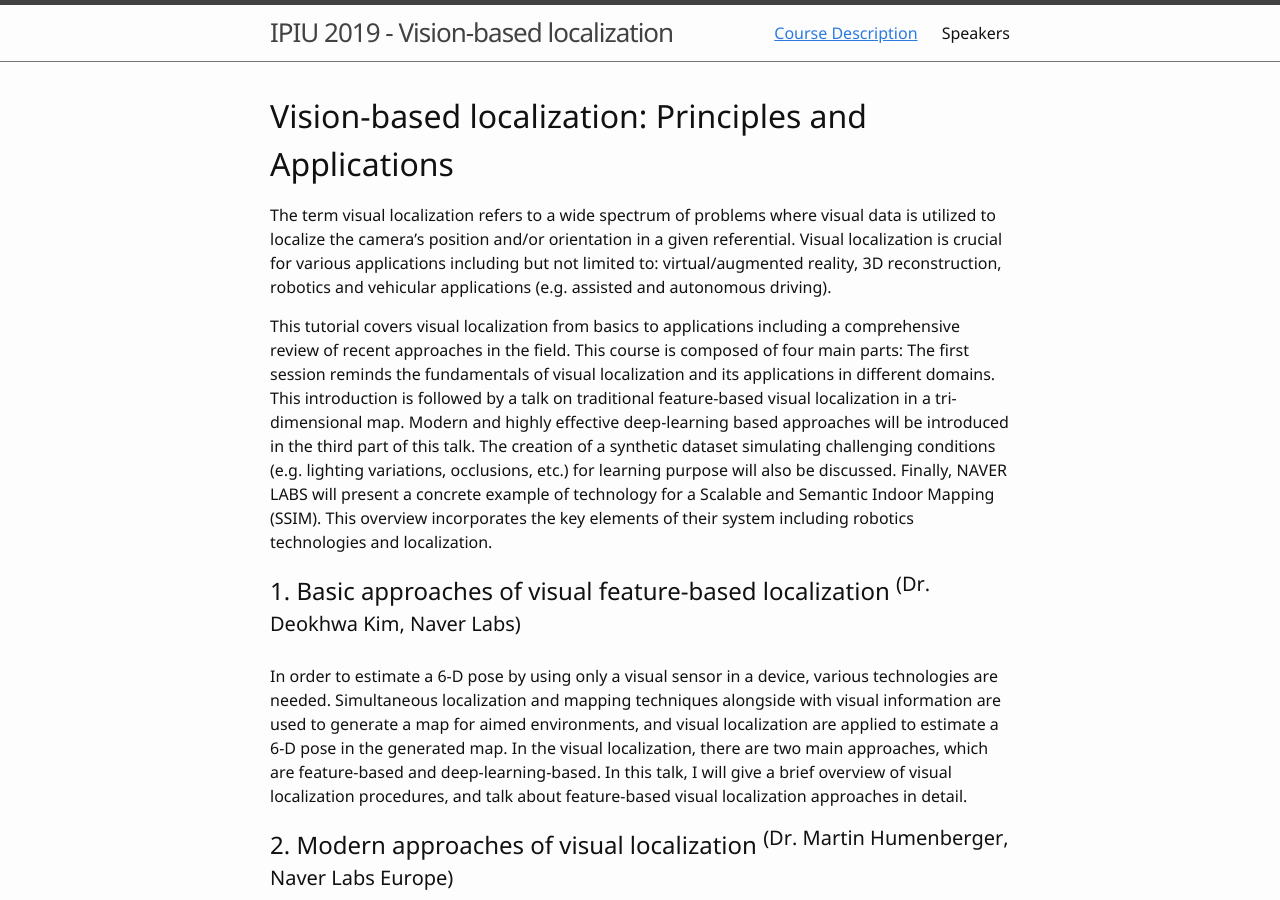
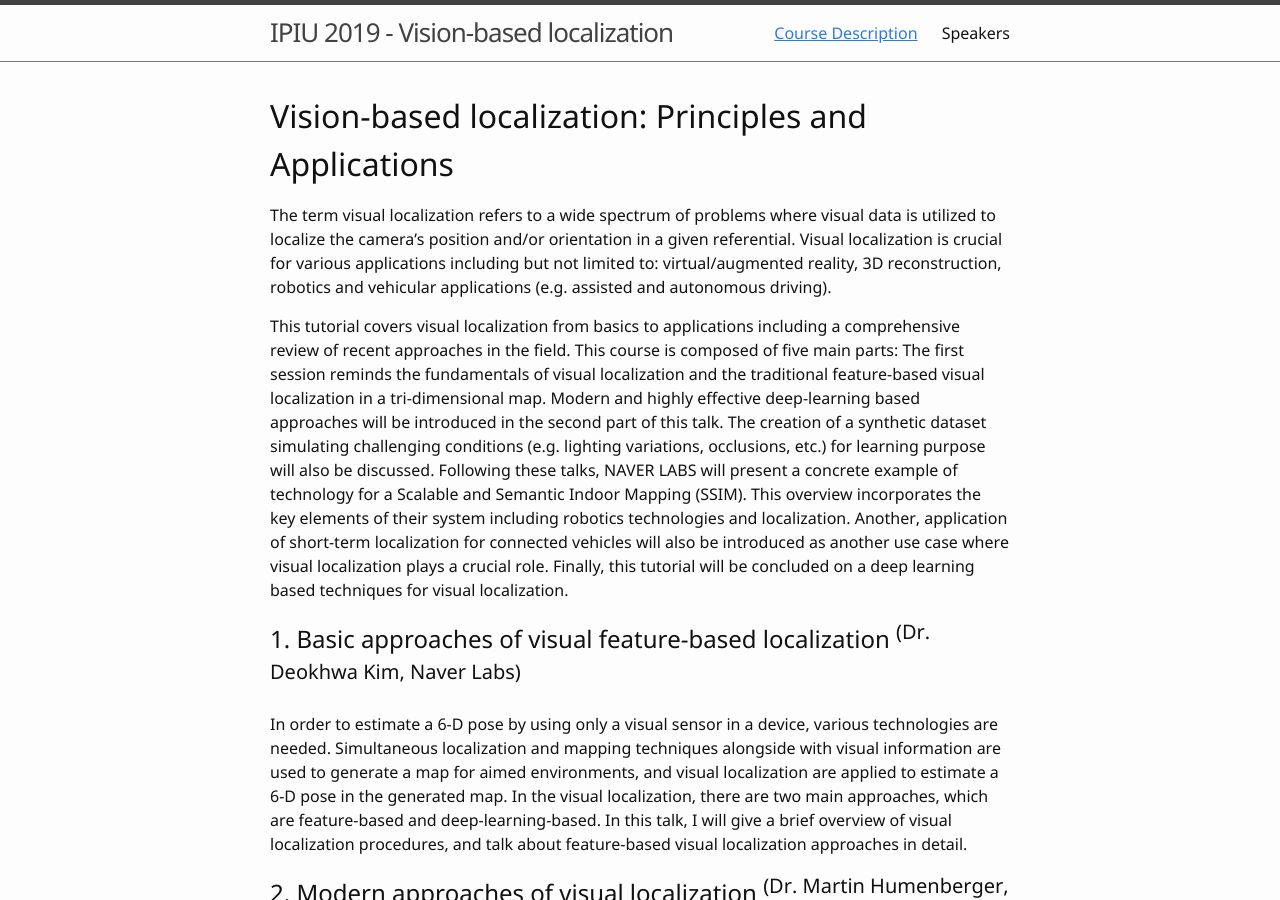
Before and after one commit to ipiuvl2019/ipiuvl2019.github.io, a Jekyll site: the page built from CourseDes.md, in a window 1280 px wide and 900 px high. Built offline with Jekyll 4.4.1, drawn with Linux system fonts in a browser that asks for light colours.

Commit message:
corrected abstract

```diff
--- a/CourseDes.md
+++ b/CourseDes.md
@@ -8,11 +8,12 @@ nav: true
 The term visual localization refers to a wide spectrum of problems where visual data is utilized to localize the camera's position and/or orientation in a given referential. Visual localization is crucial for various applications including but not limited to: virtual/augmented reality, 3D reconstruction, robotics and vehicular applications (e.g. assisted and autonomous driving).
 
 This tutorial covers visual localization from basics to applications including a comprehensive review of recent approaches in the field.
-This course is composed of four main parts:
-The first session reminds the fundamentals of visual localization and its applications in different domains.  This introduction is followed by a talk on traditional feature-based visual localization in a tri-dimensional map.
-Modern and highly effective deep-learning based approaches will be introduced in the third part of this talk. The creation of a synthetic dataset simulating challenging conditions (e.g. lighting variations, occlusions, etc.) for learning purpose will also be discussed.
-Finally, NAVER LABS will present a concrete example of technology for a Scalable and Semantic Indoor Mapping (SSIM). This overview incorporates the key elements of their system including robotics technologies and localization.
-
+This course is composed of five main parts:
+The first session reminds the fundamentals of visual localization and the traditional feature-based visual localization in a tri-dimensional map.
+Modern and highly effective deep-learning based approaches will be introduced in the second part of this talk. The creation of a synthetic dataset simulating challenging conditions (e.g. lighting variations, occlusions, etc.) for learning purpose will also be discussed.
+Following these talks, NAVER LABS will present a concrete example of technology for a Scalable and Semantic Indoor Mapping (SSIM). This overview incorporates the key elements of their system including robotics technologies and localization.
+Another, application of short-term localization for connected vehicles will also be introduced as another use case where visual localization plays a crucial role.
+Finally, this tutorial will be concluded on a deep learning based techniques for visual localization.
 
 ## 1. Basic approaches of visual feature-based localization <sup>(Dr. Deokhwa Kim, Naver Labs)</sup>
 
```
